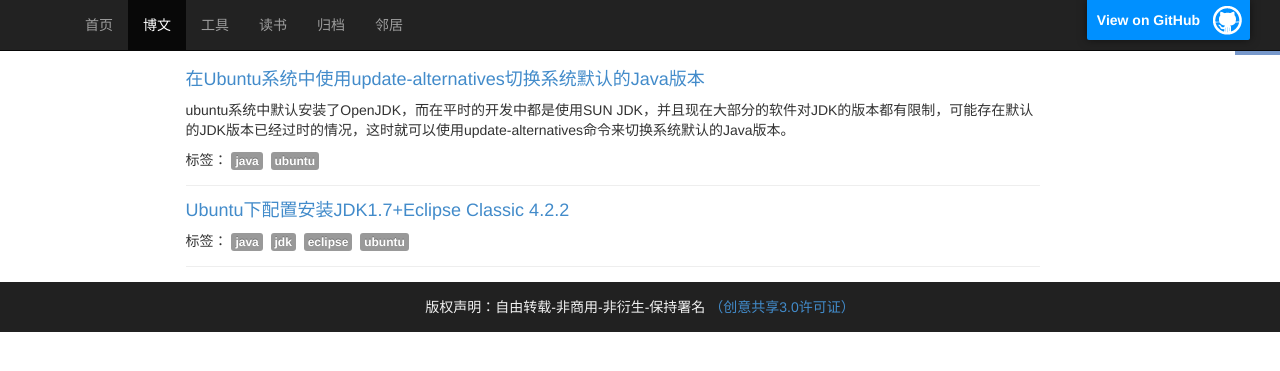
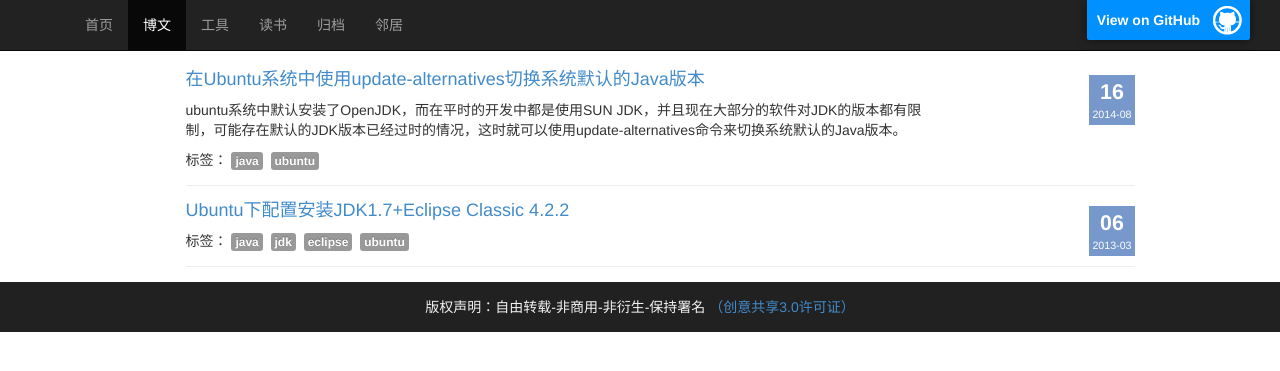
Before and after one commit to sheleng/sheleng.github.io, a Jekyll site: the page built from pages/blogs.html, in a window 1280 px wide. Shown: the top 371 px of the page. Built offline with Jekyll 4.4.1, drawn with Linux system fonts in a browser that asks for light colours.

Commit message:
提交博文

```diff
--- a/pages/blogs.html
+++ b/pages/blogs.html
@@ -9,7 +9,7 @@
 	{% if post.category == 'blogs' %}
       	<li class="post-list">
       	  <a href="{{ post.url }}"><h4>{{ post.title }}</h4></a>
-      	  <div>
+      	  <div class="post-description">
           	<p>{{ post.description }}</p>
           	<p>
               标签：
@@ -22,11 +22,11 @@
               {% endfor %}
             </p>
           </div>
+      	  <span class="post-date">
+          	<em>{{ post.date | date: "%d"}}</em>
+            {{ post.date | date: "%Y-%m" }}
+          </span>
       	</li>
-        <span class="post-date">
-          <em>{{ post.date | date: "%d"}}</em>
-          {{ post.date | date: "%Y-%m" }}
-        </span>
     {% endif %}
   {% endfor %}
 </ul>
--- a/public/css/style.css
+++ b/public/css/style.css
@@ -41,10 +41,12 @@
 
 .gray-3{color: #888;}
 
-.post-list{margin: 0 0 15px 0;border-bottom: 1px solid #eee;padding-bottom: 5px;position: relative;list-style-type:none;width: 90%}
+.post-list{margin: 0 0 15px 0;border-bottom: 1px solid #eee;padding-bottom: 5px;position: relative;list-style-type:none;}
 .post-list a:visited{text-decoration: none}
 .post-list a:hover{text-decoration: none}
 .post-list a:active{text-decoration: none}
+
+.post-description{width: 80%}
 
 .post-info {margin-bottom: 0;background-color: #fbfbfb;border: 1px solid #ccc;border-top: none;border-bottom-left-radius: 2px;border-bottom-right-radius: 2px;color: #999;}
 
```
